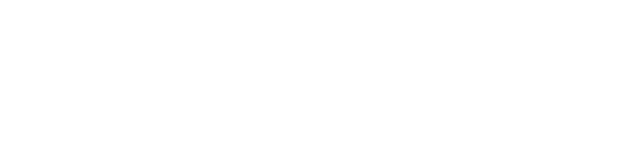
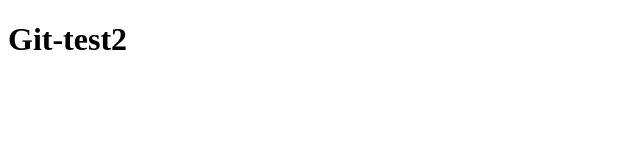
Before and after one commit to alexfront01/git-test2, a plain HTML site: page index.html in a window 1280 px wide. Shown: the whole page, without its empty margins (0-640 px from the left). Drawn offline with Linux system fonts and the light colour scheme.

```diff
--- a/index.html
+++ b/index.html
@@ -6,6 +6,7 @@
     <title>Git-test2</title>
 </head>
 <body>
+    <h1>Git-test2</h1>
     <script src="index.js"></script>
 </body>
 </html>
--- a/index.js
+++ b/index.js
@@ -2,4 +2,4 @@
 
 console.error('error');
 
-console.log('Привет друг');
+console.log('Привет друг!');
```
Also changed, not shown: 1 other file.
